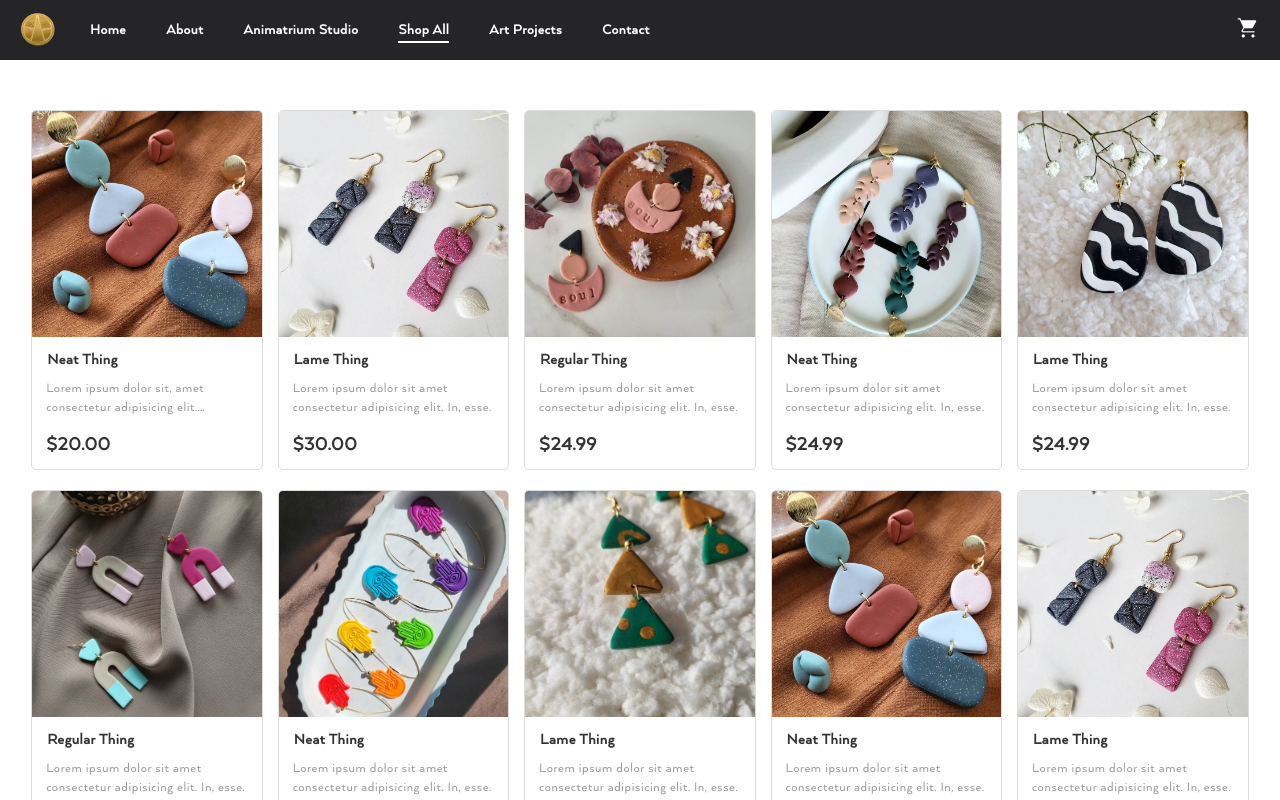
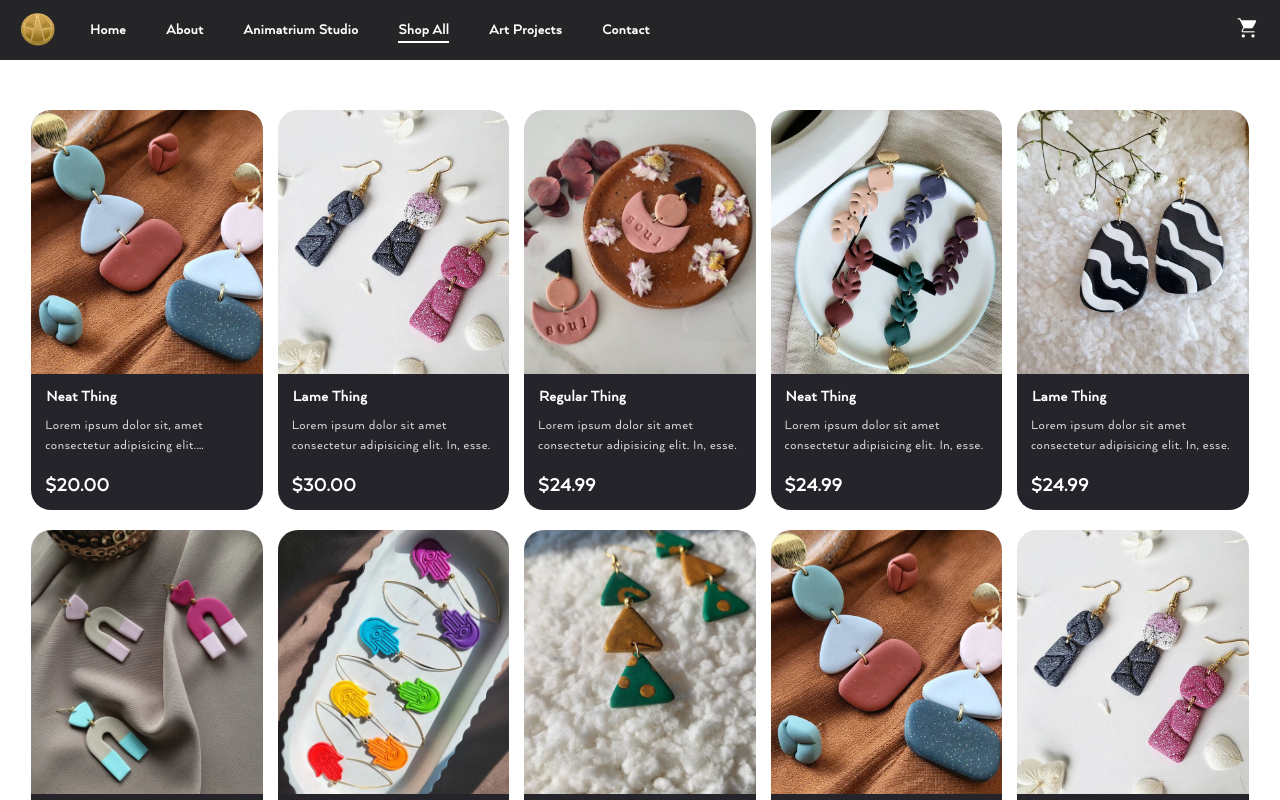
Before and after one commit to ChrisBeddome/animatrium_studio, a Next.js app: page /shop in a window 1280 px wide. Shown: the top 800 px of the page. Built offline with nearby package versions, Linux system fonts and the light colour scheme.

Commit message:
card styles

```diff
--- a/components/products/Card/Card.module.scss
+++ b/components/products/Card/Card.module.scss
@@ -1,24 +1,24 @@
 @import "/styles/variables.scss";
 
 .card {
-  height: 360px;
+  height: 400px;
   width: 100%;
   display: flex;
   flex-direction: column;
   box-sizing: border-box;
   overflow: hidden;
-  border-radius: 5px;
-  border: 1px solid #DDD;
   transition: all 250ms;
+  border-radius: 20px;
   .top {
     position: relative;
-    flex-basis: 63%;
+    flex-basis: 66%;
     flex-shrink: 0;
     overflow: hidden;
   }
   .bottom {
+    background-color: #26242b;
     padding: 14px;
-    flex-basis: 37%;
+    flex-basis: 34%;
     flex-shrink: 1;
     flex-grow: 0;
     display: flex;
@@ -29,10 +29,10 @@
       overflow: hidden;
       padding: 1px;
       white-space: nowrap;
-      color: #333;
+      color: white;
     }
     p {
-      color: #999;
+      color: #DDD;
       font-size: 14px;
       line-height: 1.4;
       display: -webkit-box;
@@ -45,7 +45,7 @@
       margin-top: auto;
       h5 {
         font-weight: 800;
-        color: #333;
+        color: white;
       }
     }
   }
@@ -53,10 +53,13 @@
     transition: all 250ms;
   }
   &:hover {
-    box-shadow: 0px 0px 5px 5px #DFDFDF;
+    box-shadow: 0px 0px 10px 5px #AAA;
     transform: scale(1.03);
     img {
-      transform: scale(1.02);
+      transform: scale(1.03);
     }
   }
+  @media screen and (max-width: 550px) {
+    height: 500px;
+  }
 }
```
